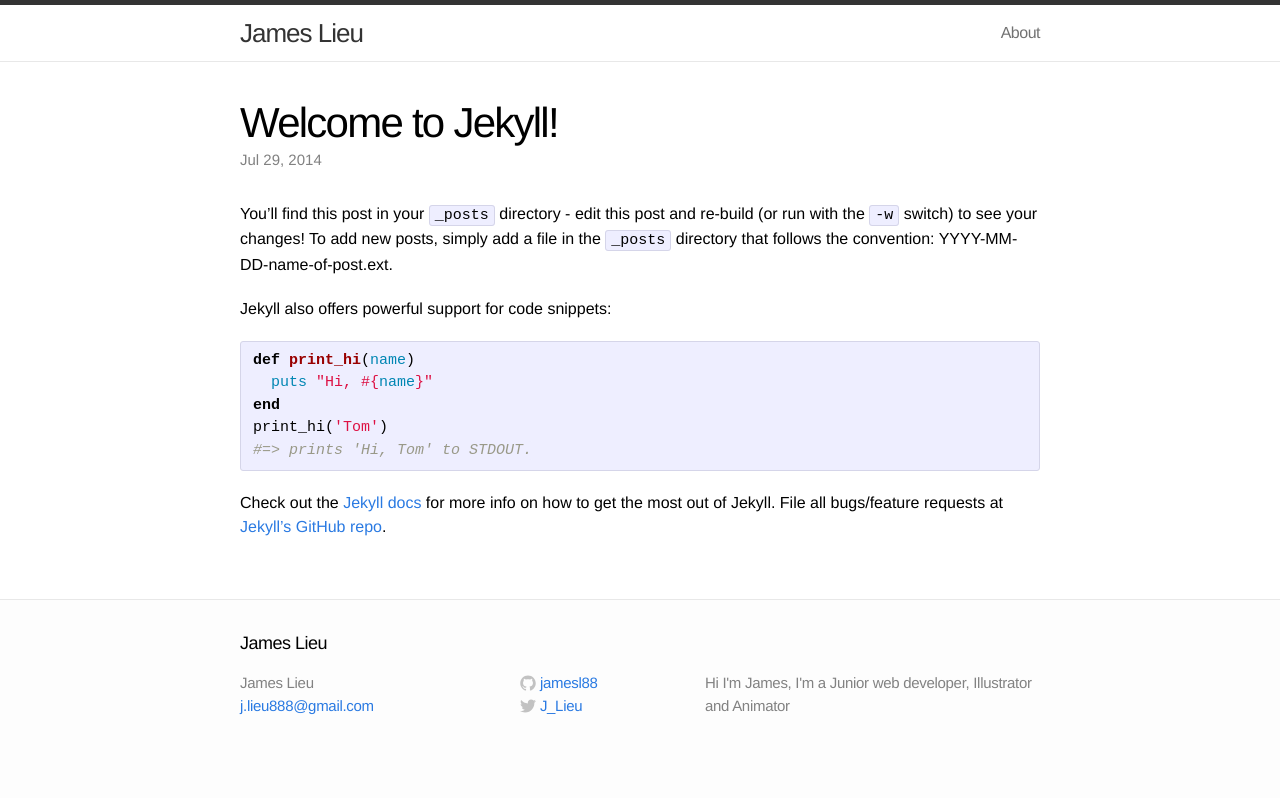
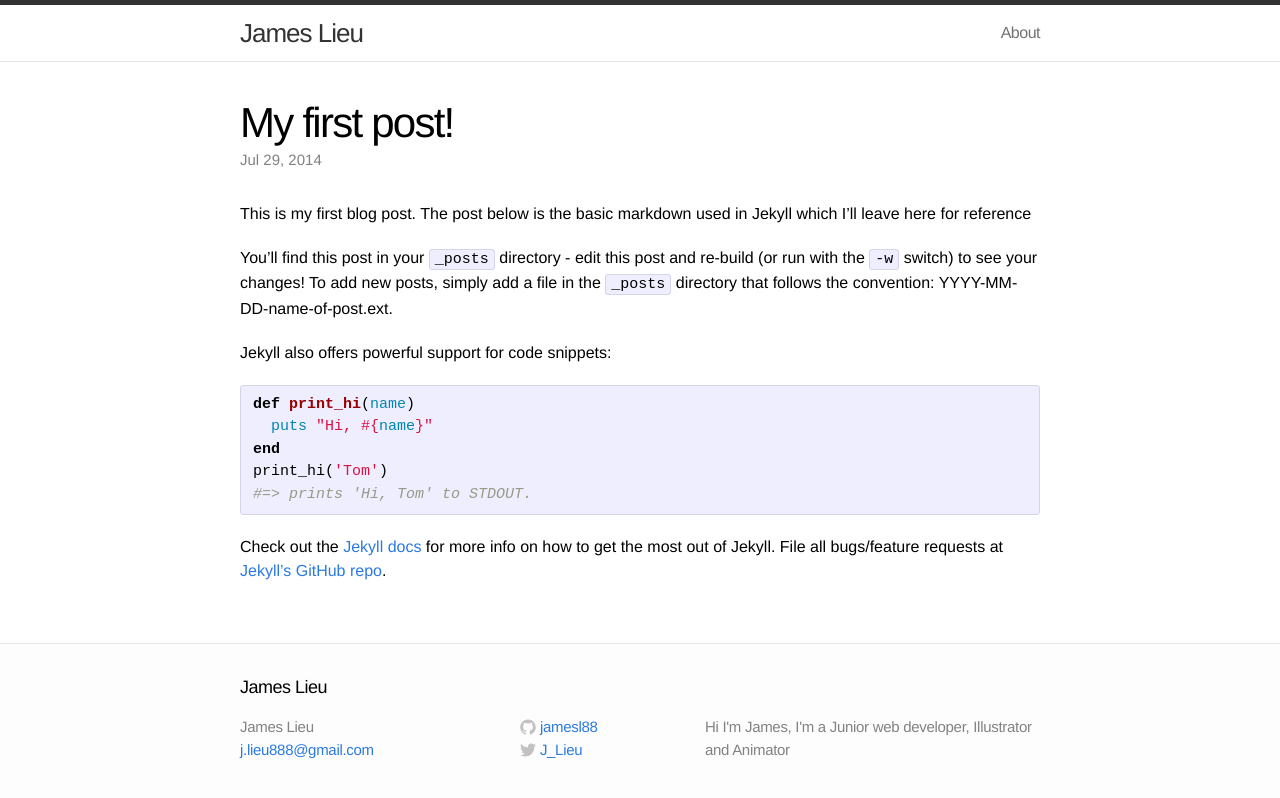
Before and after one commit to jameslieu/jameslieu.github.io, a Jekyll site: the page built from _posts/2014-07-29-welcome-to-jekyll.markdown, in a window 1280 px wide. Shown: the top 798 px of the page. Built offline with Jekyll 4.4.1, drawn with Linux system fonts in a browser that asks for light colours.

Commit message:
minor update to first blog post

```diff
--- a/_posts/2014-07-29-welcome-to-jekyll.markdown
+++ b/_posts/2014-07-29-welcome-to-jekyll.markdown
@@ -1,9 +1,12 @@
 ---
 layout: post
-title:  "Welcome to Jekyll!"
+title:  "My first post!"
 date:   2014-07-29 13:02:30
-categories: jekyll update
+categories: ruby rails
 ---
+
+This is my first blog post. The post below is the basic markdown used in Jekyll which I'll leave here for reference
+
 
 You'll find this post in your `_posts` directory - edit this post and re-build (or run with the `-w` switch) to see your changes!
 To add new posts, simply add a file in the `_posts` directory that follows the convention: YYYY-MM-DD-name-of-post.ext.
```
